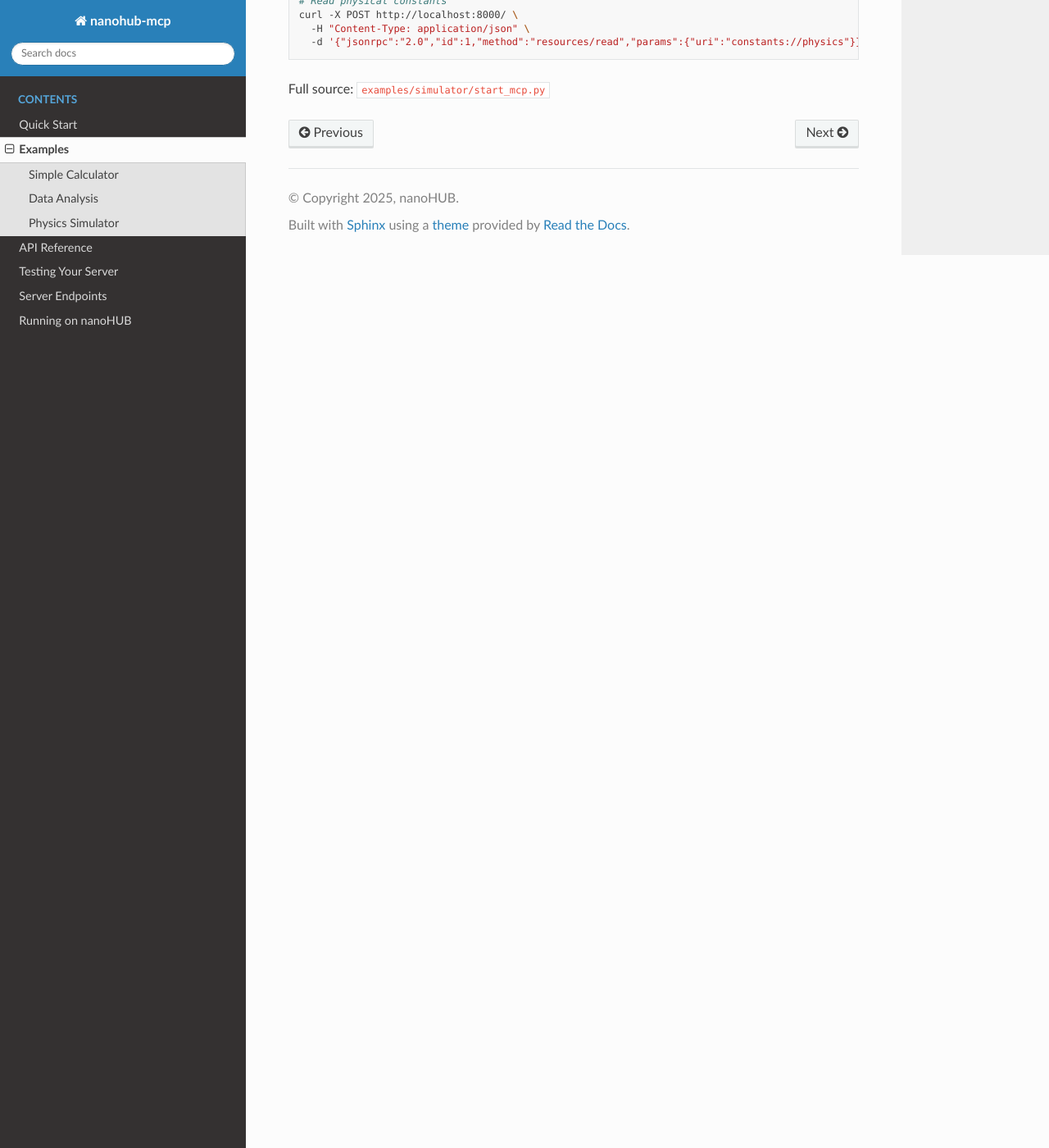
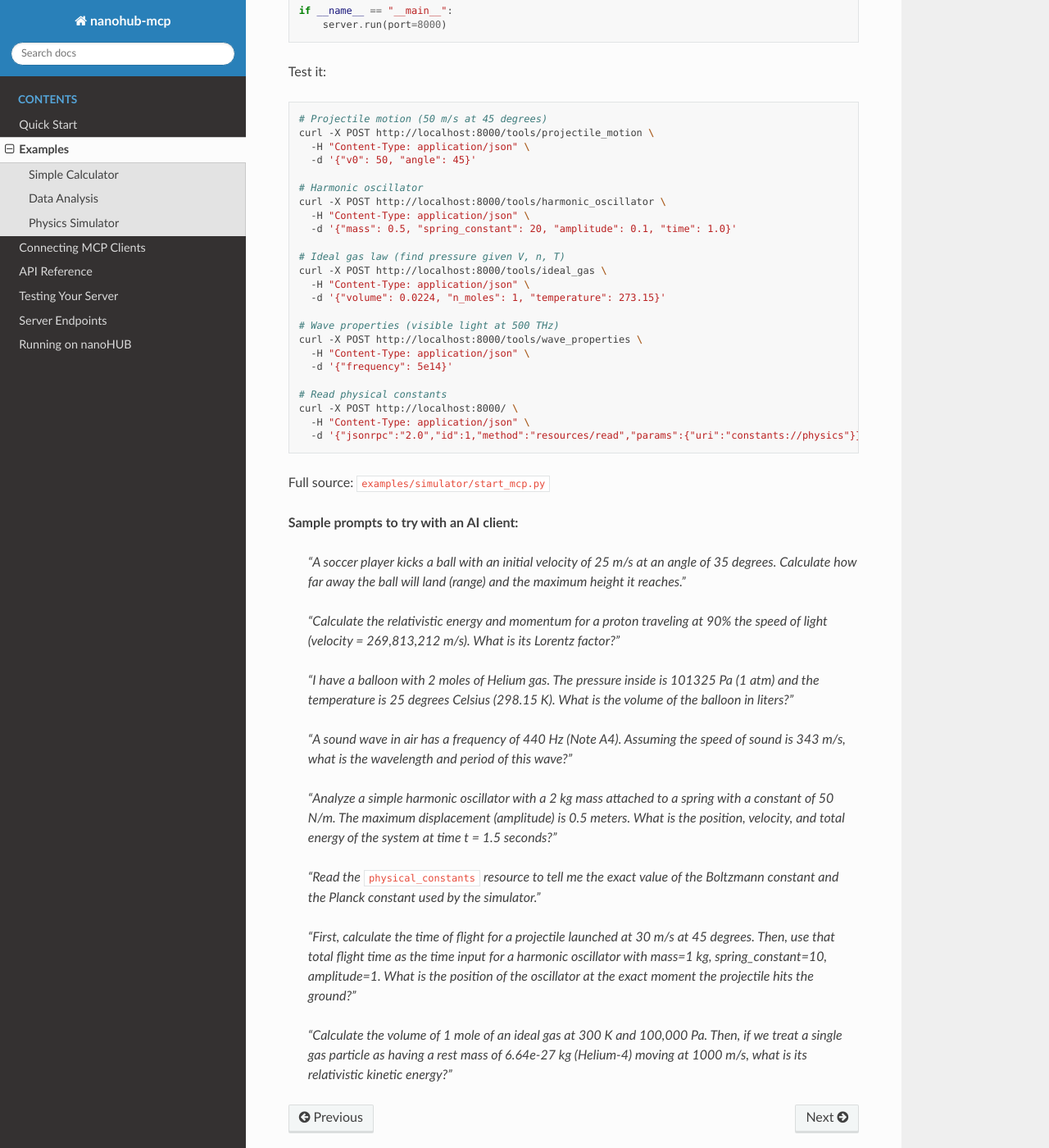
Before and after one commit to denphi/nanohub-mcp, a Sphinx documentation site: the page built from docs/examples.rst, in a window 1280 px wide and 1400 px high, scrolled down 6846 px. Shown: the whole window at 82% size. Built offline with Sphinx 7.4.7 and the Read the Docs theme 3.1.0, drawn with Linux system fonts in a browser that asks for light colours; some of the changed text lies outside the part shown.

Commit message:
Small changes

```diff
--- a/docs/examples.rst
+++ b/docs/examples.rst
@@ -85,6 +85,14 @@ Test it:
      -H "Content-Type: application/json" -d '{"a": 1, "b": 0}'
 
 Full source: ``examples/simple/start_mcp.py``
+
+**Sample prompts to try with an AI client:**
+
+   *"What is 1234 raised to the power of 5?"*
+
+   *"Divide 100 by 7 and then multiply the result by 3."*
+
+   *"What happens when I try to divide 42 by zero?"*
 
 
 Data Analysis
@@ -243,6 +251,16 @@ Test it:
 
 Full source: ``examples/data_analysis/start_mcp.py``
 
+**Sample prompts to try with an AI client:**
+
+   *"Calculate the mean, median and standard deviation for: 4, 8, 15, 16, 23, 42"*
+
+   *"What is the Pearson correlation between these two datasets: x = 1,2,3,4,5 and y = 2.1, 3.9, 6.2, 7.8, 10.1? Is there a strong relationship?"*
+
+   *"Normalize the dataset 10, 50, 200, 500, 1000 using z-score and explain what the values mean."*
+
+   *"Read the temperature dataset and tell me which month is the hottest and coldest, and fit a linear regression to the data."*
+
 
 Physics Simulator
 -----------------
@@ -400,3 +418,33 @@ Test it:
      -d '{"jsonrpc":"2.0","id":1,"method":"resources/read","params":{"uri":"constants://physics"}}'
 
 Full source: ``examples/simulator/start_mcp.py``
+
+**Sample prompts to try with an AI client:**
+
+   *"A soccer player kicks a ball with an initial velocity of 25 m/s at an angle of 35 degrees.
+   Calculate how far away the ball will land (range) and the maximum height it reaches."*
+
+   *"Calculate the relativistic energy and momentum for a proton traveling at 90% the speed of
+   light (velocity = 269,813,212 m/s). What is its Lorentz factor?"*
+
+   *"I have a balloon with 2 moles of Helium gas. The pressure inside is 101325 Pa (1 atm) and
+   the temperature is 25 degrees Celsius (298.15 K). What is the volume of the balloon in liters?"*
+
+   *"A sound wave in air has a frequency of 440 Hz (Note A4). Assuming the speed of sound is
+   343 m/s, what is the wavelength and period of this wave?"*
+
+   *"Analyze a simple harmonic oscillator with a 2 kg mass attached to a spring with a constant
+   of 50 N/m. The maximum displacement (amplitude) is 0.5 meters. What is the position, velocity,
+   and total energy of the system at time t = 1.5 seconds?"*
+
+   *"Read the* ``physical_constants`` *resource to tell me the exact value of the Boltzmann
+   constant and the Planck constant used by the simulator."*
+
+   *"First, calculate the time of flight for a projectile launched at 30 m/s at 45 degrees. Then,
+   use that total flight time as the time input for a harmonic oscillator with mass=1 kg,
+   spring_constant=10, amplitude=1. What is the position of the oscillator at the exact moment
+   the projectile hits the ground?"*
+
+   *"Calculate the volume of 1 mole of an ideal gas at 300 K and 100,000 Pa. Then, if we treat a
+   single gas particle as having a rest mass of 6.64e-27 kg (Helium-4) moving at 1000 m/s, what
+   is its relativistic kinetic energy?"*
--- a/docs/index.rst
+++ b/docs/index.rst
@@ -26,6 +26,7 @@ Installation
 
    quickstart
    examples
+   clients
    api
    testing
    endpoints
--- a/nanohubmcp/_version.py
+++ b/nanohubmcp/_version.py
@@ -1 +1 @@
-__version__ = "0.1.3"
+__version__ = "0.1.4"
```
Also changed, not shown: docs/clients.rst (added, +175 -0 lines), 1 other file.
